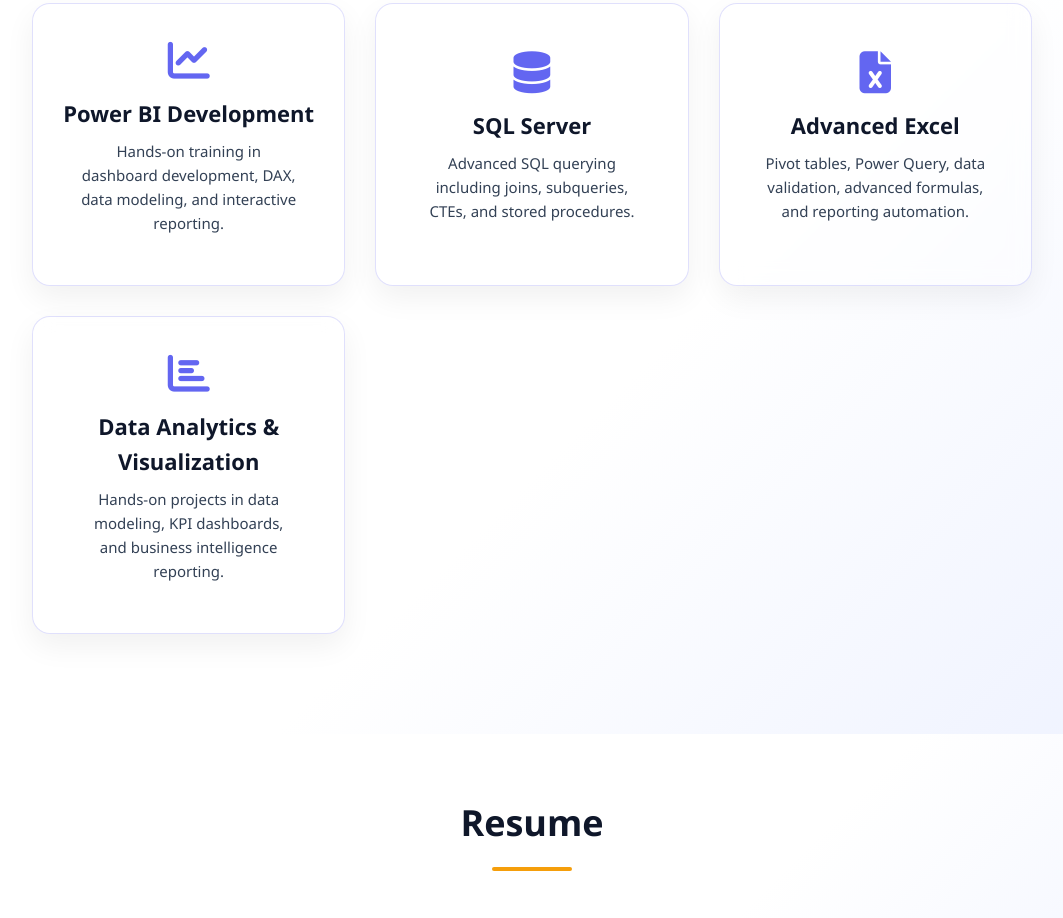
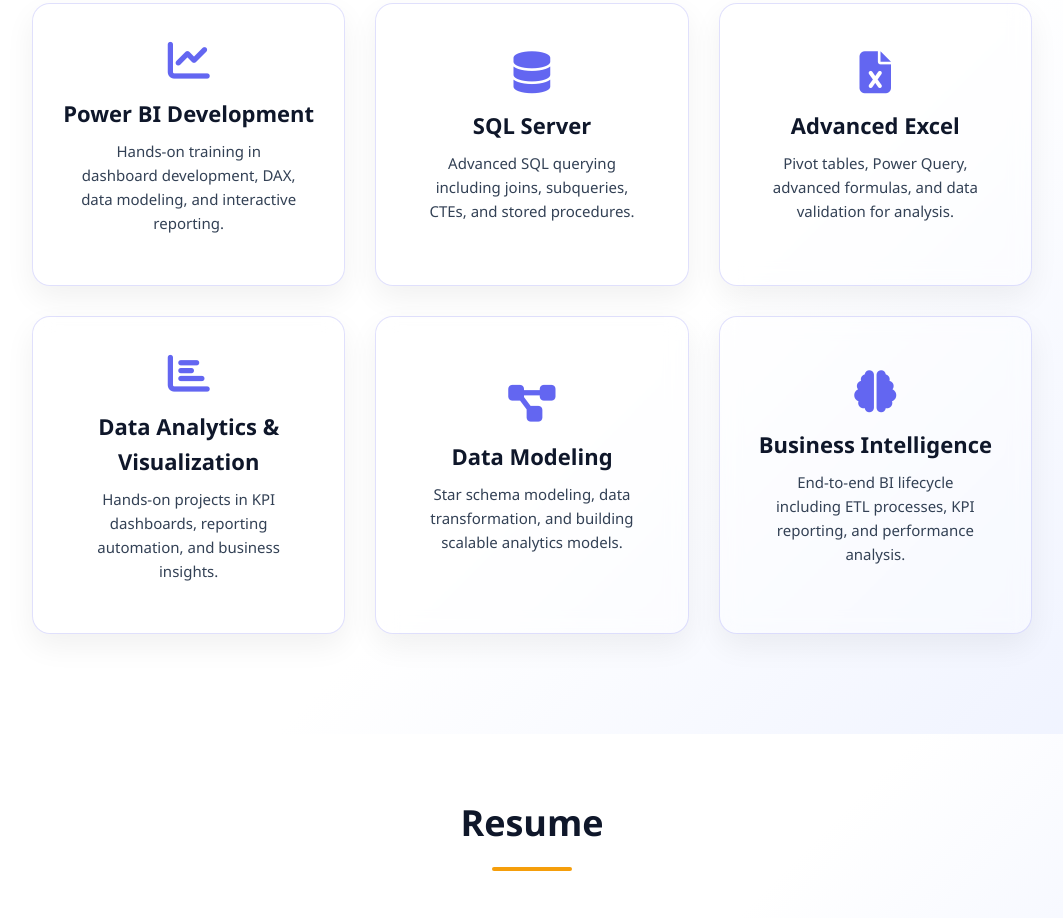
Before and after one commit to MdFurquanh/portfolio, a plain HTML site: page index.html in a window 1280 px wide. Shown: the part 6615-7533 px from the top of the page, without its empty margins (108-1171 px from the left). Drawn offline with Linux system fonts and the light colour scheme.

Commit message:
Update index.html

```diff
--- a/index.html
+++ b/index.html
@@ -1484,32 +1484,46 @@
 
     <div class="cert-container">
 
-      <!-- Power BI Training -->
+      <!-- Power BI -->
       <div class="cert-card">
         <i class="fas fa-chart-line"></i>
         <h3>Power BI Development</h3>
         <p>Hands-on training in dashboard development, DAX, data modeling, and interactive reporting.</p>
       </div>
 
-      <!-- SQL Training -->
+      <!-- SQL -->
       <div class="cert-card">
         <i class="fas fa-database"></i>
         <h3>SQL Server</h3>
         <p>Advanced SQL querying including joins, subqueries, CTEs, and stored procedures.</p>
       </div>
 
-      <!-- Excel Training -->
+      <!-- Excel -->
       <div class="cert-card">
         <i class="fas fa-file-excel"></i>
         <h3>Advanced Excel</h3>
-        <p>Pivot tables, Power Query, data validation, advanced formulas, and reporting automation.</p>
+        <p>Pivot tables, Power Query, advanced formulas, and data validation for analysis.</p>
       </div>
 
       <!-- Data Analytics -->
       <div class="cert-card">
         <i class="fas fa-chart-bar"></i>
         <h3>Data Analytics & Visualization</h3>
-        <p>Hands-on projects in data modeling, KPI dashboards, and business intelligence reporting.</p>
+        <p>Hands-on projects in KPI dashboards, reporting automation, and business insights.</p>
+      </div>
+
+      <!-- Data Modeling -->
+      <div class="cert-card">
+        <i class="fas fa-project-diagram"></i>
+        <h3>Data Modeling</h3>
+        <p>Star schema modeling, data transformation, and building scalable analytics models.</p>
+      </div>
+
+      <!-- Business Intelligence -->
+      <div class="cert-card">
+        <i class="fas fa-brain"></i>
+        <h3>Business Intelligence</h3>
+        <p>End-to-end BI lifecycle including ETL processes, KPI reporting, and performance analysis.</p>
       </div>
 
     </div>
```
